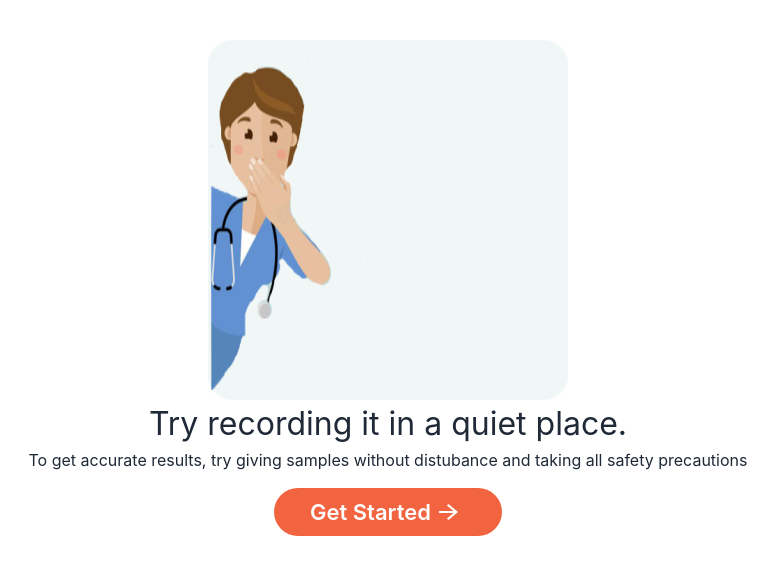
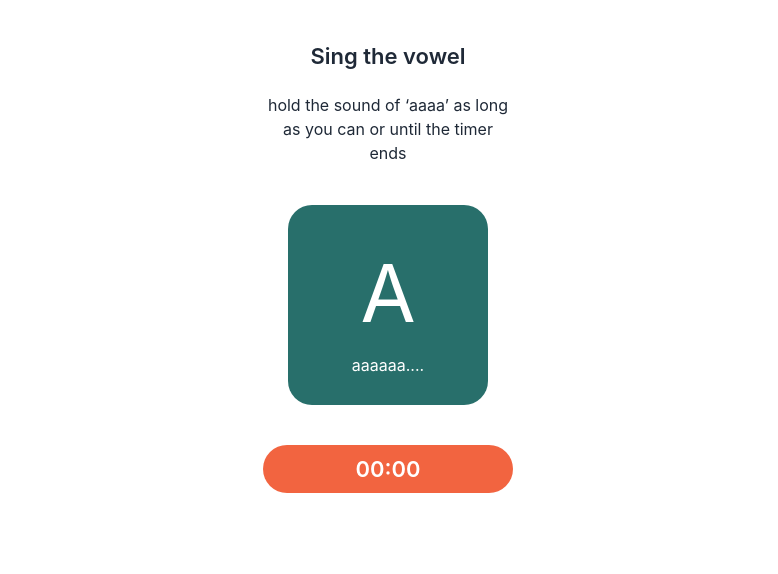
Before and after one commit to tayefulislam/Pucho-PWA, a React (Create React App) app: page / in a window 1280 px wide. Shown: the top 574 px of the page, without its empty margins (252-1030 px from the left). Built offline with nearby package versions, Linux system fonts and the light colour scheme.

Commit message:
Sign The Vowel Part complete

```diff
--- a/src/App.js
+++ b/src/App.js
@@ -11,6 +11,7 @@ import HealthConditions from "./pages/HealthConditions/HealthConditions";
 import LastStep from "./pages/LastStep/LastStep.js";
 import CountPage from "./pages/CountPage/CountPage";
 import QuietPlace from "./pages/QuietPlace/QuietPlace";
+import SingTheVowel from "./pages/SingTheVowel/SingTheVowel";
 
 
 
@@ -25,7 +26,8 @@ function App() {
     {/* <HealthConditions></HealthConditions> */}
     {/* <LastStep></LastStep> */}
     {/* <CountPage></CountPage> */}
-    <QuietPlace></QuietPlace>
+    {/* <QuietPlace></QuietPlace> */}
+    <SingTheVowel></SingTheVowel>
 
 
 
--- /dev/null
+++ b/src/pages/SingTheVowel/SingTheVowel.js
@@ -0,0 +1,34 @@
+import React from 'react';
+import YellowButton from '../../components/YellowButton/YellowButton';
+
+
+
+const SingTheVowel = () => {
+
+
+    return (
+        <div>
+
+            <div className='flex flex-col justify-center items-center  my-[40px]'>
+                <h1 className='text-[22px] font-semibold mb-5'>Sing the vowel</h1>
+                <p className='max-w-[250px] text-center'>hold the sound of ‘aaaa’ as long as you can or until the timer ends</p>
+
+
+                <div className='flex flex-col justify-center items-center w-[200px] h-[200px] bg-[#286F6B] rounded-3xl mt-[40px]'>
+                    <h1 className='text-[80px] text-white'>A</h1>
+                    <p className='text-center text-white'>aaaaaa....</p>
+
+                </div>
+
+                <YellowButton className='w-[250px] my-10'>00:00</YellowButton>
+            </div>
+
+
+
+
+
+        </div>
+    );
+};
+
+export default SingTheVowel;
```
Also changed, not shown: src/pages/SingTheVowel/SingTheVowel.css (added).
